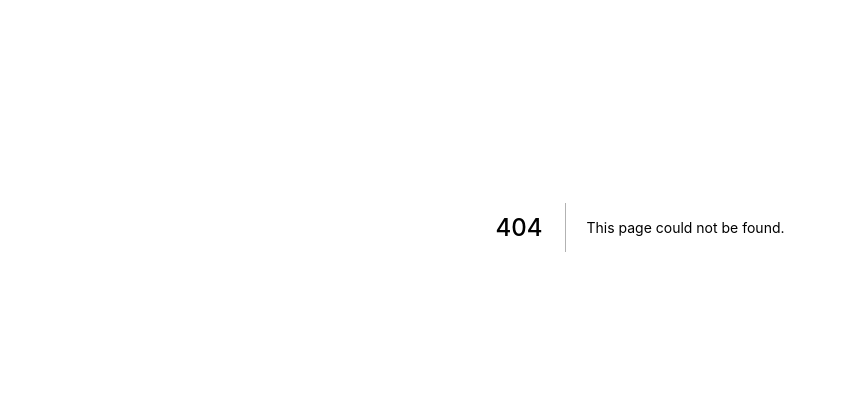
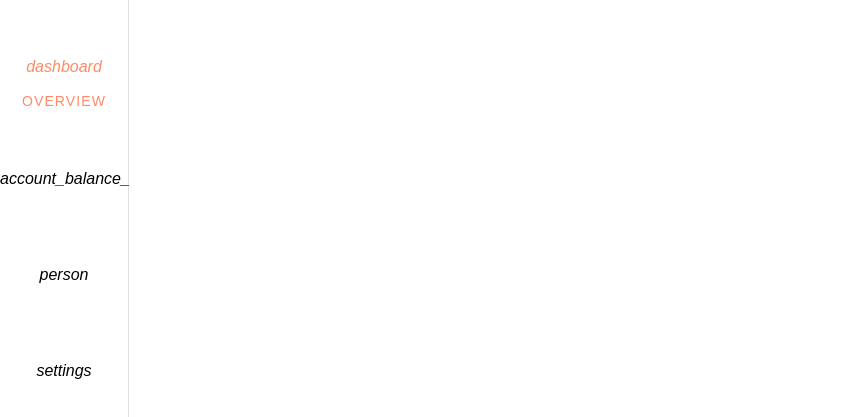
Before and after one commit to interledgerjs/rafiki.money, a Next.js app in the folder packages/frontend/: page /overview in a window 1280 px wide. Before the commit this address had no page. Shown: the part 173-590 px from the top of the page, without its empty margins (0-847 px from the left). Built offline with nearby package versions, Linux system fonts and the light colour scheme; what tailwindcss-dark-mode, tailwindcss-elevation would draw is missing.

Commit message:
Navigation control and basic layout of pages

```diff
--- /dev/null
+++ b/packages/frontend/components/navigation.tsx
@@ -0,0 +1,48 @@
+import * as React from 'react'
+import { useState } from 'react'
+
+type props = {
+  active: string
+  // to: string
+  // bgColour?: string
+  // textColour?: string
+  // disabled?: boolean
+  // onTap: (event: any) => void
+}
+
+const Navigation: React.FC<props> = (props) => {
+  let [dis, setDis] = useState()
+  const navItems = [
+    {
+      name: 'overview',
+      icon: 'dashboard'
+    },
+    {
+      name: 'wallet',
+      icon: 'account_balance_wallet'
+    },
+    {
+      name: 'account',
+      icon: 'person'
+    },
+    {
+      name: 'settings',
+      icon: 'settings'
+    },
+  ]
+  return (
+    <div className="flex ">
+      <div className="cursor-pointer flex flex-wrap content-center text-center justify-center left-0 top-0 w-32 bg-surface h-full">
+        {navItems.map(element => {
+          return(<div onClick={() => { window.location.href = element.name}} key={element.name} className={`flex flex-wrap w-full h-24 content-center text-center justify-center hover:bg-primary-100 text-${props.active === element.name ? 'primary' : 'on-surface'} hover:text-surface`}>
+            <i className={`material-icons w-full`}>{element.icon}</i>
+            <p className="button pt-3">{ props.active === element.name ? element.name : '' }</p>
+          </div>)
+        })}
+      </div>
+      <div className="border-r border-on-surface opacity-12 top-0 h-full"/>
+    </div>
+  )
+}
+
+export default Navigation
--- /dev/null
+++ b/packages/frontend/pages/account.tsx
@@ -0,0 +1,18 @@
+import React, { useState } from 'react'
+import { NextPage } from "next"
+import Navigation from '../components/navigation'
+
+const Account: NextPage = () => {
+  return (
+    <div className="flex flex-wrap">
+      <Navigation active="account"></Navigation>
+      <div className="flex-1 p-10 bg-surface content-center items-center justify-center text-center h-screen">
+        <div className="w-full bg-surface-elevation-6 elevation-6 h-full rounded-lg">
+
+        </div>
+      </div>
+    </div>
+  )
+}
+
+export default Account
--- /dev/null
+++ b/packages/frontend/pages/overview.tsx
@@ -0,0 +1,18 @@
+import React, { useState } from 'react'
+import { NextPage } from "next"
+import Navigation from '../components/navigation'
+
+const Sandbox: NextPage = () => {
+  return (
+    <div className="flex flex-wrap">
+      <Navigation active="overview"></Navigation>
+      <div className="flex-1 p-10 bg-surface content-center items-center justify-center text-center h-screen">
+        <div className="w-full bg-surface-elevation-6 elevation-6 h-full rounded-lg">
+
+        </div>
+      </div>
+    </div>
+  )
+}
+
+export default Sandbox
--- /dev/null
+++ b/packages/frontend/pages/settings.tsx
@@ -0,0 +1,18 @@
+import React, { useState } from 'react'
+import { NextPage } from "next"
+import Navigation from '../components/navigation'
+
+const Settings: NextPage = () => {
+  return (
+    <div className="flex flex-wrap">
+      <Navigation active="settings"></Navigation>
+      <div className="flex-1 p-10 bg-surface content-center items-center justify-center text-center h-screen">
+        <div className="w-full bg-surface-elevation-6 elevation-6 h-full rounded-lg">
+
+        </div>
+      </div>
+    </div>
+  )
+}
+
+export default Settings
--- /dev/null
+++ b/packages/frontend/pages/wallet.tsx
@@ -0,0 +1,18 @@
+import React, { useState } from 'react'
+import { NextPage } from "next"
+import Navigation from '../components/navigation'
+
+const Wallet: NextPage = () => {
+  return (
+    <div className="flex flex-wrap">
+      <Navigation active="wallet"></Navigation>
+      <div className="flex-1 p-10 bg-surface content-center items-center justify-center text-center h-screen">
+        <div className="w-full bg-surface-elevation-6 elevation-6 h-full rounded-lg">
+
+        </div>
+      </div>
+    </div>
+  )
+}
+
+export default Wallet
```
